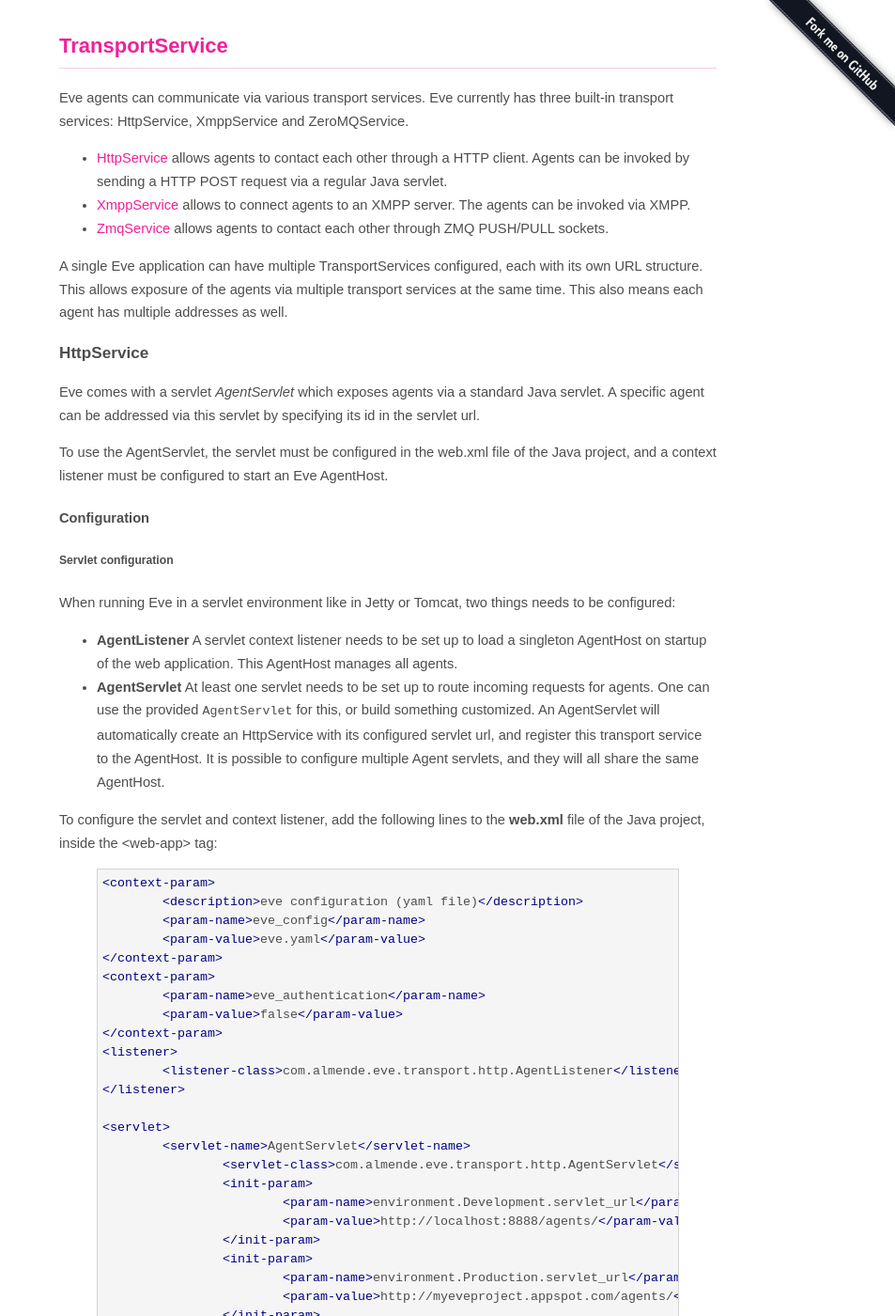
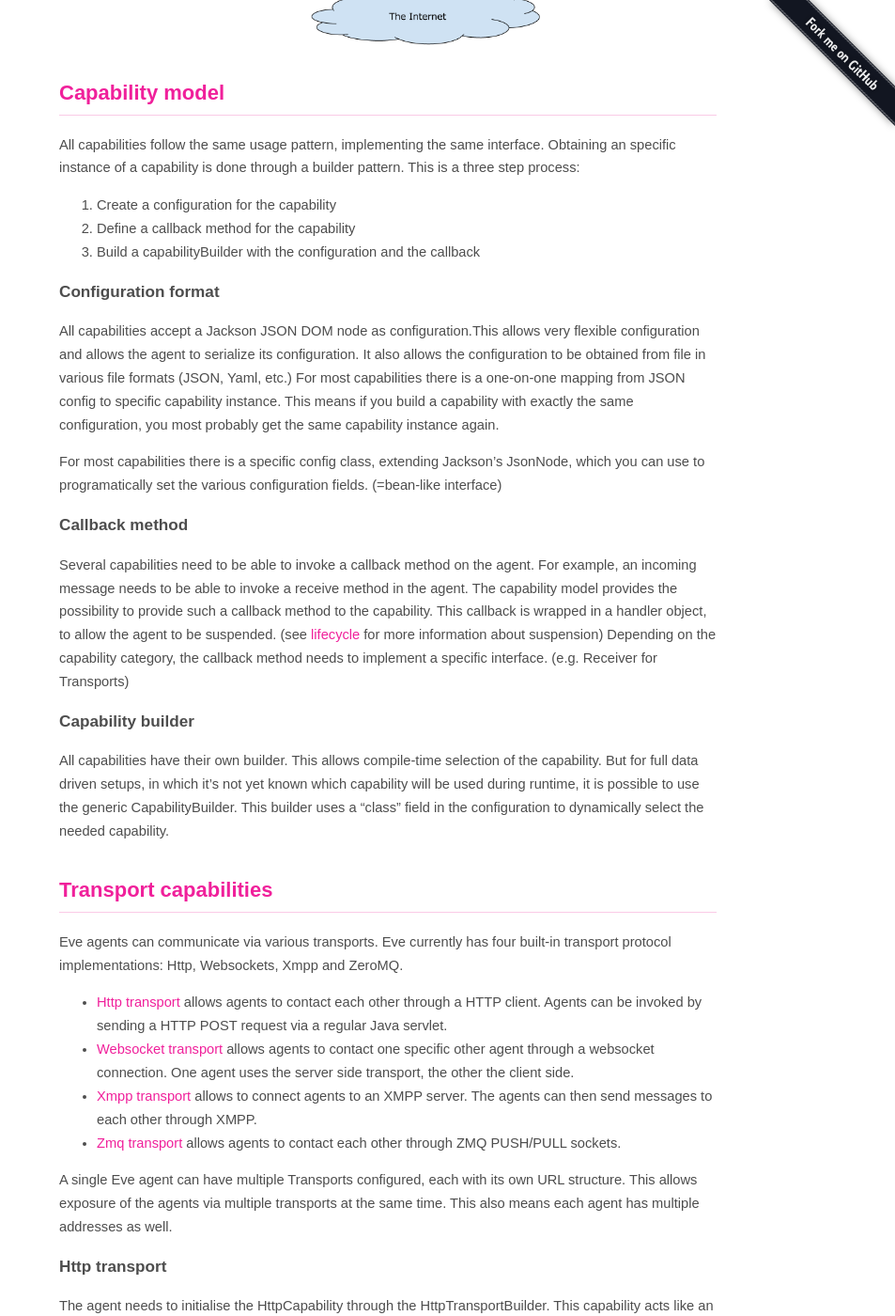
Before and after one commit to almende/eve, a Jekyll site: the page built from implementations/java/capabilities.md, in a window 1280 px wide and 1400 px high, scrolled down 881 px. Shown: the whole window at 94% size, without its empty margins (327-1280 px from the left). Built offline with Jekyll 4.4.1, drawn with Linux system fonts in a browser that asks for light colours; some of the changed text lies outside the part shown.

Commit message:
Starting rewrite of capability documentation

```diff
--- a/implementations/java/capabilities.md
+++ b/implementations/java/capabilities.md
@@ -1,253 +1,209 @@
 ---
 layout: default
-title: Services
+title: Capabilities
 ---
 
 
-# Services
+# Capabilities
 
-The Java version of Eve is designed around an AgentHost, which provides the agents with various services:
+Eve implements agents as a collection of capabilities. Please refer to the [Agent section](/implementations/java/agents.html) for an overview how these capabilities can form agents.
 
-- [Transport Services](#TransportService): Providing asynchronous, String-based communication services to the agents.
-- [State Services](#StateService): Providing persistent state storage, in the form of a key-value store.
-- [Scheduler Services](#SchedulerService): Providing the ability to receive RPC calls at scheduled future moments.
-- Callback Services: A utility service for in-memory storage of callback structures.
+This section provides an overview of the available capabilities, and their purpose:
 
-In the near future two current agent functions will also be migrated to services: Message transformation and Agent instantiation.
+- [Capability](#Capabilities): This part describes the generic capability model as implemented by all other capabilities
+- [Transports](#TransportCapabilities): Providing an asynchronous, string-based communication capability
+- [Transforms](#TransformCapabilities): Providing message transformation and call handling capability
+- [States](#StateCapabilities): Providing persistent state storage, in the form of a key-value store
+- [Scheduling](#SchedulerCapabilities): Providing the ability to receive calls at scheduled future moments
+- [Lifecycle](#LifecycleCapabilities): Provide capabilities for booting and suspending agents
 
-See image below for the highlevel interaction between the services.
+See image below for the highlevel interaction between the capabilities.
 
 <img src="../../img/eve_java_architecture.png"
   style="margin-top: 30px;width:90%;margin-left:auto;margin-right:auto;display:block"
   title="Eve agent services infograph">
 
-## TransportService {#TransportService}
+## Capability model {#Capabilities}
 
-Eve agents can communicate via various transport services.
-Eve currently has three built-in transport services: HttpService, XmppService and ZeroMQService.
+All capabilities follow the same usage pattern, implementing the same interface. Obtaining an specific instance of a capability is done through a builder pattern. This is a three step process:
 
-- [HttpService](#HttpService) allows agents to contact each other through a HTTP client.
+1. Create a configuration for the capability
+2. Define a callback method for the capability
+3. Build a capabilityBuilder with the configuration and the callback
+
+### Configuration format
+
+All capabilities accept a Jackson JSON DOM node as configuration.This allows very flexible configuration and allows the agent to serialize its configuration. It also allows the configuration to be obtained from file in various file formats (JSON, Yaml, etc.) For most capabilities there is a one-on-one mapping from JSON config to specific capability instance. This means if you build a capability with exactly the same configuration, you most probably get the same capability instance again.
+
+For most capabilities there is a specific config class, extending Jackson's JsonNode, which you can use to programatically set the various configuration fields. (=bean-like interface)
+
+### Callback method
+
+Several capabilities need to be able to invoke a callback method on the agent. For example, an incoming message needs to be able to invoke a receive method in the agent. The capability model provides the possibility to provide such a callback method to the capability. This callback is wrapped in a handler object, to allow the agent to be suspended. (see [lifecycle](#LifecycleCapabilities) for more information about suspension) Depending on the capability category, the callback method needs to implement a specific interface. (e.g. Receiver for Transports)
+
+### Capability builder
+
+All capabilities have their own builder. This allows compile-time selection of the capability. But for full data driven setups, in which it's not yet known which capability will be used during runtime, it is possible to use the generic CapabilityBuilder. This builder uses a "class" field in the configuration to dynamically select the needed capability.
+
+## Transport capabilities {#TransportCapabilities}
+
+Eve agents can communicate via various transports. Eve currently has four built-in transport protocol implementations: Http, Websockets, Xmpp and ZeroMQ.
+
+- [Http transport](#HttpTransport) allows agents to contact each other through a HTTP client.
   Agents can be invoked by sending a HTTP POST request via a regular Java servlet.
-- [XmppService](#XmppService) allows to connect agents to an XMPP server.
-  The agents can be invoked via XMPP.
-- [ZmqService](#ZmqService) allows agents to contact each other through ZMQ PUSH/PULL sockets.
+- [Websocket transport](#WSTransport) allows agents to contact one specific other agent through a websocket connection. One agent uses the server side transport, the other the client side.
+- [Xmpp transport](#XmppTransport) allows to connect agents to an XMPP server. The agents can then send messages to each other through XMPP.
+- [Zmq transport](#ZmqTransport) allows agents to contact each other through ZMQ PUSH/PULL sockets.
 
-A single Eve application can have multiple TransportServices configured, each with its own URL structure.
-This allows exposure of the agents via multiple transport services at the same time. This also means each agent has multiple addresses as well.
+A single Eve agent can have multiple Transports configured, each with its own URL structure.
+This allows exposure of the agents via multiple transports at the same time. This also means each agent has multiple addresses as well.
 
-### HttpService {#HttpService}
+### Http transport {#HttpTransport}
 
-Eve comes with a servlet *AgentServlet* which exposes agents via a standard
-Java servlet. A specific agent can be addressed via this servlet by specifying
-its id in the servlet url.
+The agent needs to initialise the HttpCapability through the HttpTransportBuilder. This capability acts like an adapter to a servlet which implements the HTTP endpoint. This servlet needs to be setup separately from the HttpCapability, although in the embedded setup this is done in one configuration action.
 
-To use the AgentServlet, the servlet must be configured in the web.xml file
-of the Java project, and a context listener must be configured to start an
-Eve AgentHost.
+Eve comes with a servlet *EveServlet* which exposes agents via a standard Java servlet. A specific agent can be addressed via this servlet by specifying
+its id in the servlet url in a RESTFull manner: &lt;baseUrl&gt;/&lt;id&gt;, e.g. "http://example.com/agents/myAgentId".
 
 #### Configuration
 
-##### Servlet configuration
+There are two ways to setup the servlet environment:
 
-When running Eve in a servlet environment like in Jetty or Tomcat, two
-things needs to be configured:
+- Through an embedded Jetty setup, configured through the normal CapabilityConfig
+- Configuration through web.xml, besides the normal CapabilityConfig
 
-- **AgentListener**
-  A servlet context listener needs to be set up to load a singleton
-  AgentHost on startup of the web application.
-  This AgentHost manages all agents.
-- **AgentServlet**
-  At least one servlet needs to be set up to route incoming requests for agents.
-  One can use the provided `AgentServlet` for this, or build something customized.
-  An AgentServlet will automatically create an HttpService with its configured
-  servlet url, and register this transport service to the AgentHost.
-  It is possible to configure multiple Agent servlets, and they will all share
-  the same AgentHost.
+##### Generic configuration
 
-To configure the servlet and context listener,
-add the following lines to the **web.xml** file of the Java project,
+{% highlight java %}
+	#Setup the configuration:
+	final HttpTransportConfig config = new HttpTransportConfig();
+	config.setServletUrl("http://localhost:8080/agents/");
+	config.setId("testAgent");
+
+	#Build the transport:
+	final Transport transport =
+		new TransportBuilder()
+		.withConfig(config)
+		.withHandle(new myReceiver())
+		.build();
+
+{% endhighlight %}
+
+##### Servlet configuration with embedded Jetty
+
+This configuration is very similar to the above setup, except that some more configuration is added to configure the servlet. This setup requires that the embedded Jetty is bundled
+
+{% highlight java %}
+	#Setup the configuration:
+	final HttpTransportConfig config = new HttpTransportConfig();
+	config.setServletUrl("http://localhost:8080/agents/");
+	config.setId("testAgent");
+
+	#Add a servlet launcher to the http config:
+	config.setServletLauncher("JettyLauncher");
+
+	#Add Jetty specific configuration to the http config:
+	final ObjectNode jettyParms = JOM.createObjectNode();
+	jettyParms.put("port", 8080);
+	config.put("jetty", jettyParms);
+
+	#Build the transport:
+	final Transport transport =
+		new TransportBuilder()
+		.withConfig(config)
+		.withHandle(new myReceiver())
+		.build();
+{% endhighlight %}
+
+The equivalent Json configuration is:
+{% highlight json %}
+	{
+		"class":"com.almende.eve.transport.http.HttpTransportBuilder",
+		"servletUrl":"http://localhost:8080/agents/",
+		"id":"testAgent",
+		"servletLauncher":"JettyLauncher",
+		"jetty":{
+			"port":8080,
+		}
+	}
+{% endhighlight %}
+
+
+##### Servlet configuration through Web.xml
+
+When running Eve in an external servlet environment like in Jetty or Tomcat, the servlet needs to be configured in the web.xml:
+
+To configure the servlet add the following lines to the **web.xml** file of the Java project,
 inside the &lt;web-app&gt; tag:
 
 {% highlight xml %}
-<context-param>
-	<description>eve configuration (yaml file)</description>
-	<param-name>eve_config</param-name>
-	<param-value>eve.yaml</param-value>
-</context-param>
-<context-param>
-	<param-name>eve_authentication</param-name>
-	<param-value>false</param-value>
-</context-param>
-<listener>
-	<listener-class>com.almende.eve.transport.http.AgentListener</listener-class>
-</listener>
+	<servlet>
+		<servlet-name>war</servlet-name>
+		<servlet-class>com.almende.eve.transport.http.EveServlet</servlet-class>
+		<init-param>
+			<param-name>ServletUrl</param-name>
+			<param-value>http://localhost:8080/war/agents/</param-value>
+		</init-param>
+		<load-on-startup>1</load-on-startup>
+	</servlet>
 
-<servlet>
-	<servlet-name>AgentServlet</servlet-name>
-		<servlet-class>com.almende.eve.transport.http.AgentServlet</servlet-class>
-		<init-param>
-			<param-name>environment.Development.servlet_url</param-name>
-			<param-value>http://localhost:8888/agents/</param-value>
-		</init-param>
-		<init-param>
-			<param-name>environment.Production.servlet_url</param-name>
-			<param-value>http://myeveproject.appspot.com/agents/</param-value>
-		</init-param>
-	</servlet>
 	<servlet-mapping>
-		<servlet-name>AgentServlet</servlet-name>
+		<servlet-name>war</servlet-name>
 		<url-pattern>/agents/*</url-pattern>
 	</servlet-mapping>
 {% endhighlight %}
 
 The *url-pattern* in the servlet mapping can be freely chosen (in the example
-chosen as `/agents/*`).
-This determines the url at which the servlet is running.
+chosen as `/agents/*`). This determines the url at which the servlet is running.
 It is important to end the url with the pattern /\*,
-as the url of the servlet will end with the id of the agent.
+as the url of the servlet will end with the id of the agent. Together with the hostname of the server, this url-pattern forms the servlet base URL, which needs to be provided to the servlet, through the ServletUrl init parameter. This parameter is used by the servlet to lookup the HttpTransportCapabilities of the configured agents.
+It is therefor important that the ServletUrl parameter is equal to the ServletUrl parameter in the HttpTransportConfig instance that is given to the HttpTransportBuilder.
 
-The AgentListener supports the following context parameters:
+#### Debug servlet
 
-<table>
-    <tr>
-        <th>Name</th>
-        <th>Description</th>
-    </tr>
-    <tr>
-        <td>eve_config</td>
-        <td>
-            The context-param <code>eve_config</code> points to an eve configuration file
-            (for example eve.yaml). The configuration file is used by the AgentHost
-            and contains configuration for the state, scheduler, and services.
-            The configuration of the AgentHost is described on the page
-            <a href="configuration.html">Configuration</a>.
-        </td>
-    </tr>
-    <tr>
-        <td>eve_authentication</td>
-        <td>
-            The parameter <code>eve_authentication</code> is a boolean and is
-            <code>true</code> by default. When authentication is enabled,
-            Eve uses SSL authentication to communicate between agents.
-        </td>
-    </tr>
-</table>
+Besides the EveServlet, there is also a debug servlet available, which exposes a simpel debugging GUI when GET-ing the agent url. This debug servlet is implemented in class: com.almende.eve.transport.http.DebugServlet. Just replace EveServlet with DebugServlet in the above mentioned configuration.
 
+### Xmpp transport {#XmppTransport}
 
-The AgentServlet configuration can contain the following init parameters:
-
-<table>
-    <tr>
-        <th>Name</th>
-        <th>Description</th>
-    </tr>
-    <tr>
-        <td>servlet_url</td>
-        <td>
-        The url of the servlet.
-        This url is needed in order to be able to built an agents url.
-        The url of an agent is built up by the servlet url and its id.
-        For example, when servlet_url is
-        <code>http://myserver.com/agents</code>,
-        and the agent has id <code>100</code>, the agents url will be
-        <code>http://myserver.com/agents/100/</code>.
-        </td>
-    </tr>
-    <tr>
-        <td>environment.Development.servlet_url</td>
-        <td>
-        The url of the servlet while running in development mode.
-        This url will override *servlet_url* if specified.
-        </td>
-    </tr>
-    <tr>
-        <td>environment.Production.servlet_url</td>
-        <td>
-        The url of the servlet while running in production mode.
-        This url will override *servlet_url* if specified.
-        </td>
-    </tr>
-
-</table>
-<p></p>
-
-
-#### Usage
-
-The AgentServlet supports the following request:
-
-- `GET /agents/`
-
-  Returns information on how to use this servlet.
-
-- `GET /agents/{agentId}`
-
-  Returns an agents web interface, allowing easy interaction with the agent.
-  A 404 error will be returned when the agent does not exist.
-
-- `POST /agents/{agentId}`
-
-  Send an RPC call to an agent.
-  The body of the request must contain a JSON-RPC request.
-  The addressed agent will execute the request and return a
-  JSON-RPC response. This response can contain the result or
-  an exception.
-  A 404 error will be returned when the agent does not exist.
-
-- `PUT /agents/{agentId}?type={agentType}`
-
-  Create an agent. `agentId` can be any string. `agentType` must
-  be a full java class path of an Agent. A 500 error will be
-  thrown when an agent with this id already exists.
-
-- `DELETE /agents/{agentId}`
-
-  Delete an agent by its id.
-
-
-#### Custom servlets
-
-If the AgentServlet do not fulfill your needs,
-it is possible to develop a custom servlet.
-This can for example be useful when exposing an existing service via a JSON-RPC
-interface to the Eve world.
-When creating a custom servlet, it is possible to get a better performance,
-as the servlet can be integrated tightly with the service.
-It is not necessary to have a real Eve agent running via the servlet,
-the essence is that a service exposes a JSON-RPC interface to the outside world.
-
-
-### XmppService {#XmppService}
-
-Agents can be connected individually to an XMPP server.
-In order to support XMPP, the application requires the
-[Smack XMPP libraries](http://www.igniterealtime.org/projects/smack/)
-*smack.jar* and *smackx.jar* to be included in the projects build path.
-
-Note that XmppService is not supported on Google App Engine, as it requires
-continuous connections to an XMPP server from one application instance,
-while Google App Engine is based on stateless application instances which can
-be started and stopped any moment.
+Agents can be connected individually to an XMPP server through the Xmpp transport capability. Each agent can be addressed through the given JabberID. (e.g. xmpp:agent@example.com/endpoint)
 
 #### Configuration
 
-XMPP support must be configured in the Eve configuration file with default
-file name **eve.yaml**.
+{% highlight java %}
+	final XmppTransportConfig params = new XmppTransportConfig();
+	params.setAddress("xmpp://alice@example.com/example");
+	params.setPassword("wonderland");
 
-{% highlight yaml %}
-# communication services
-transport_services:
-- class: XmppService
-  host: my_xmpp_server.com
-  port: 5222
-  service: my_xmpp_service_name
+	final Transport transport =
+		new XmppTransportBuilder()
+		.withConfig(params)
+		.withHandle(new MyReceiver()).build();
 
+	#Connect to the server
+	transport.connect();
+
+	#Send some data to the other end
+	transport.send(URI.create("xmpp:bob@example.com"),"Hello World", null);
+
+
+	#Disconnect again if required
+	transport.disconnect();
+
+{% endhighlight %}
+
+The equivalent Json configuration is:
+{% highlight json %}
+	{
+		"class":"com.almende.eve.transport.xmpp.XmppTransportBuilder",
+		"address":"xmpp://alice@example.com/example",
+		"password":"wonderland"
+	}
 {% endhighlight %}
 
 #### Usage
 
-An agent can be connected to an XMPP service programmatically via the configured
-XmppService. The following code example shows how an agent can retrieve the
+An agent can be connected to an XMPP server programmatically via the configured
+Xmpp transport. The following code example shows how an agent can retrieve the
 xmpp service via its AgentHost,
 and connect itself to the service with a username and password.
 
@@ -276,25 +232,24 @@ public void xmppDisconnect() throws Exception {
 }
 {% endhighlight %}
 
-### ZmqService {#ZmqService}
+### Zmq transport {#ZmqTransport}
 
+<div class="Evehighlight">
+<span>Linux 64-bit only!</span><br>
+As it stands, the current implementation of ZMQ sockets in Eve depends Maven artifacts only available for Linux 64-bit architectures.
+</div>
 Agents can also be provided with ZeroMQ sockets. Eve supports all three types of ZeroMQ addresses: TCP sockets, IPC sockets and inproc sockets. When the agentHost is configured for ZeroMQ, each agent is provided with an inbound PULL socket at the configured address. Each outbound call will instantiate a PUSH socket which pairs with the remote PULL socket.
 
 #### Configuration
 
-ZeroMQ support must be configured in the Eve configuration file with default
-file name **eve.yaml**.
+{% highlight java %}
 
-{% highlight yaml %}
-# communication services
-transport_services:
-- class: ZmqService
-  baseUrl: tcp://127.0.0.1:5444
-- class: ZmqService
-  baseUrl: ipc:///tmp/zmq-socket-
-- class: ZmqService
-  baseUrl: inproc://
+{% endhighlight %}
 
+The equivalent Json configuration is:
+{% highlight json %}
+	{
+	}
 {% endhighlight %}
 
 With the above mentioned configuration each agent will get three different ZMQ sockets assigned with the following addresses:
@@ -305,7 +260,7 @@ With the above mentioned configuration each agent will get three different ZMQ s
 
 For routing to these addresses from within an agent a zmq: prefix needs to be added (as reported through agent.getUrls()). (e.g. zmq:ipc:///tmp/zmq-socket-testAgent1)
 
-## State Service {#StateService}
+## State Capabilities {#StateCapabilities}
 
 Currently Eve offers the choice between four different state storage services, of which only one can be active for a given VM at the same time.The available state services are:
 
@@ -396,7 +351,7 @@ public void incr(key){
 
 Basically you get the current value, make a copy which you modify. Next step you store the value again, but with a check that no other thread has just modified the same value, in which case you just retry the operation.
 
-## Scheduler Services {#SchedulerService}
+## Scheduling Capabilities {#SchedulerCapabilities}
 
 To facilitate the autonomous behavior of the software agents, Eve offers each agent a scheduler service. The scheduler can call agent methods after a given delay, possibly repetitive. Currently there are two scheduler services available:
 
```
Also changed, not shown: implementations/java/introduction.md (+3 -7 lines).
